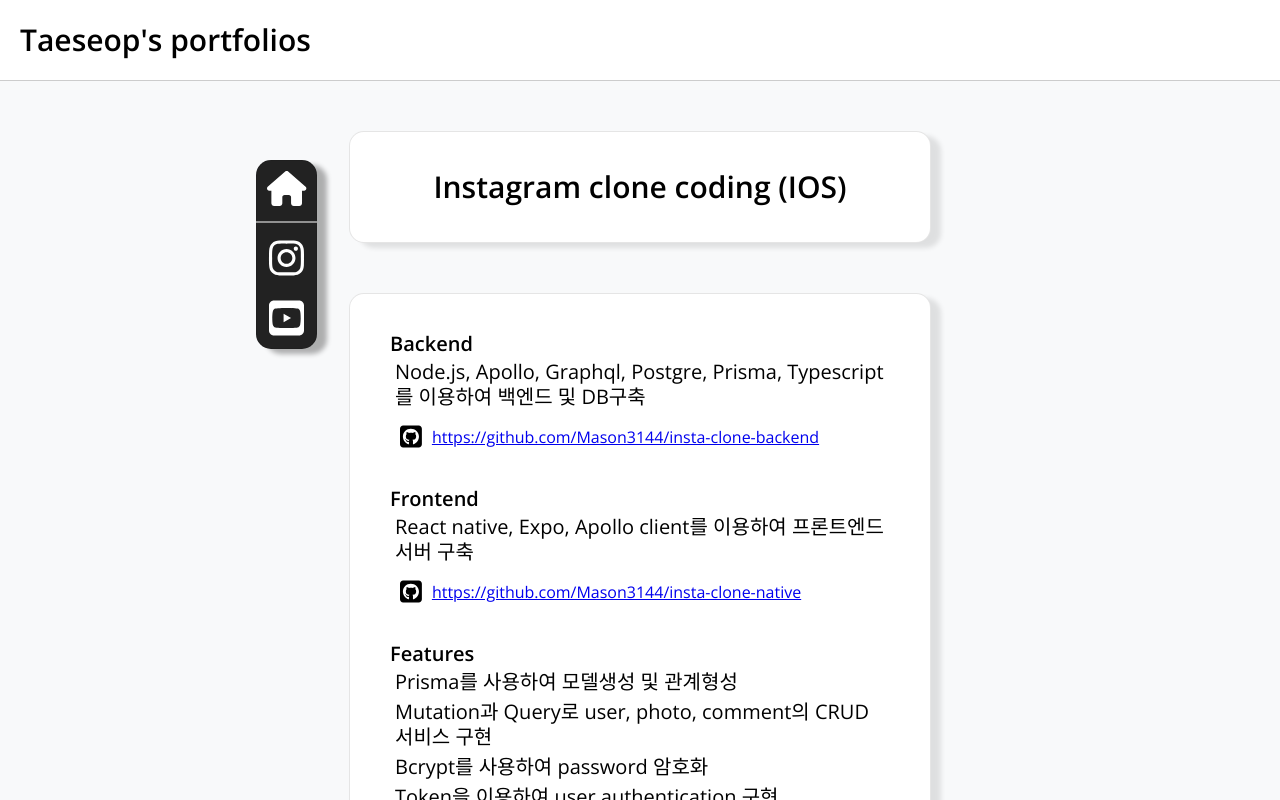
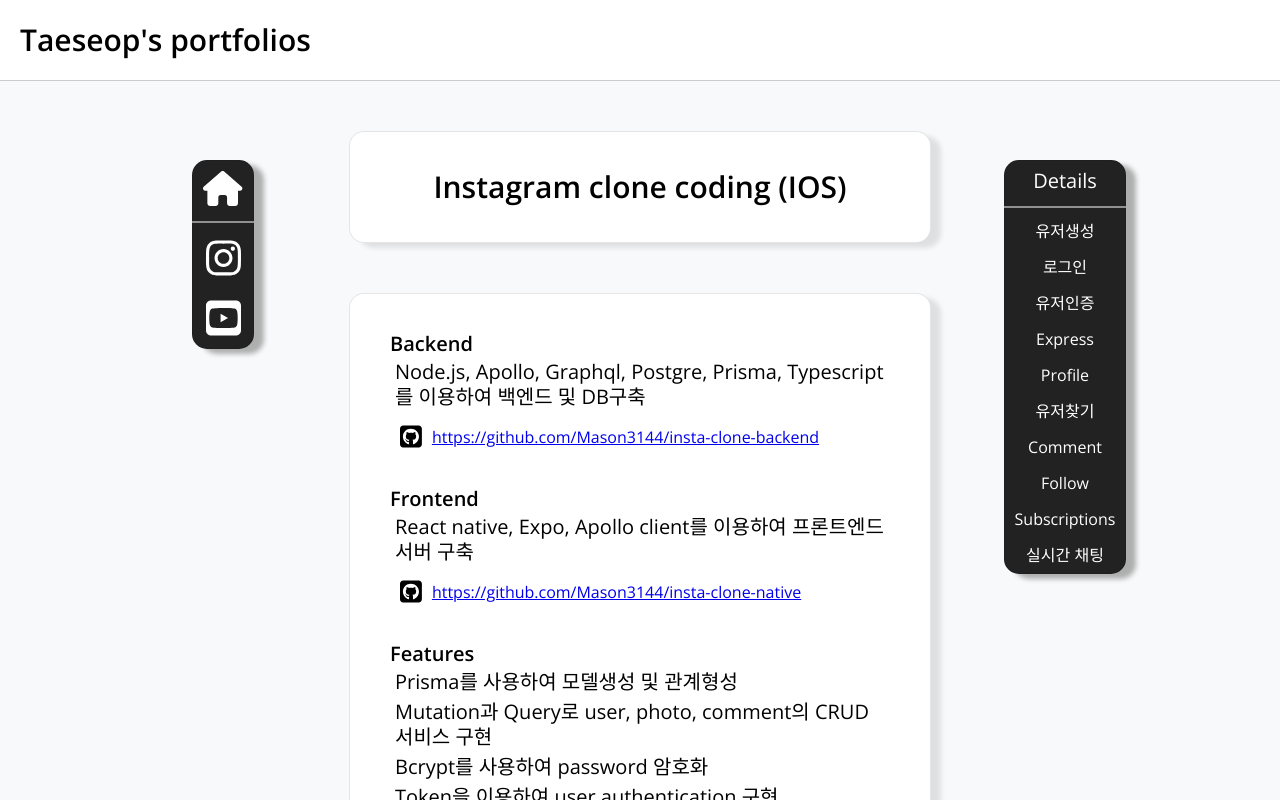
Before and after one commit to Mason3144/portfolio, a React (Create React App) app: page /instagram-clone in a window 1280 px wide. Shown: the top 800 px of the page. Built offline with nearby package versions, Linux system fonts and the light colour scheme.

Commit message:
navigation bar for details

```diff
--- a/src/screens/ContentsForm.js
+++ b/src/screens/ContentsForm.js
@@ -27,6 +27,7 @@
 
   return (
     <Contents>
+      <a name={title} />
       <H5>{title}</H5>
       <a href={url1}>
         <GitLink>
--- a/src/screens/Nav.js
+++ b/src/screens/Nav.js
@@ -12,7 +12,7 @@
   /* padding: 20px; */
   position: fixed;
   top: 20%;
-  left: 20%;
+  left: 15%;
   background-color: rgb(34, 34, 34);
   border: 1px solid rgba(0, 0, 0, 0.1);
   border-radius: 15px;
@@ -21,6 +21,7 @@
   align-items: center;
   flex-direction: column;
   display: flex;
+  width: 60px;
 `;
 const Layer = styled.div`
   width: 100%;
--- a/src/screens/details/instaDetails.js
+++ b/src/screens/details/instaDetails.js
@@ -24,10 +24,58 @@
   display: flex;
   align-items: center;
 `;
+const DetailNav = styled.div`
+  position: fixed;
+  top: 20%;
+  right: 12%;
+  background-color: rgb(34, 34, 34);
+  border: 1px solid rgba(0, 0, 0, 0.1);
+  border-radius: 15px;
+  box-shadow: 10px 5px 5px rgba(0, 0, 0, 0.3);
+  justify-content: center;
+  align-items: center;
+  flex-direction: column;
+  display: flex;
+  color: white;
+`;
+const DetailLink = styled.a`
+  color: white;
+  text-decoration: none;
+  margin: 10px;
+`;
+const Layer = styled.div`
+  width: 100%;
+  border: 1px solid rgba(255, 255, 255, 0.5);
+  margin: 5px 0 5px 0;
+`;
+const Details = styled.span`
+  font-size: 20px;
+  margin: 10px;
+`;
 
 export default function InstaDetails() {
   return (
     <DetailsLayout>
+      <DetailNav>
+        <Details>Details</Details>
+        <Layer />
+        <DetailLink href="#유저생성">유저생성</DetailLink>
+        <DetailLink href="#로그인">로그인</DetailLink>
+        <DetailLink href="#유저인증">유저인증</DetailLink>
+        <DetailLink href="#Express server(GraphQl upload를 위한) 설정">
+          Express
+        </DetailLink>
+        <DetailLink href="#Profile 변경(AWS S3를 이용한 파일 업로드)">
+          Profile
+        </DetailLink>
+        <DetailLink href="#유저 찾기(cursor pagination)">유저찾기</DetailLink>
+        <DetailLink href="#Comment (offset pagination)">Comment</DetailLink>
+        <DetailLink href="#Follow">Follow</DetailLink>
+        <DetailLink href="#Subscriptions(실시간 업데이트 서버)">
+          Subscriptions
+        </DetailLink>
+        <DetailLink href="#실시간 채팅">실시간 채팅</DetailLink>
+      </DetailNav>
       <div>
         <TitleDiv>
           <H3>Details</H3>
@@ -37,7 +85,7 @@
         </TitleDiv>
 
         <ContentsForm
-          title="유저 생성"
+          title="유저생성"
           url1={
             "https://github.com/Mason3144/insta-clone-backend/blob/master/src/users/createAccount/createAccount.resolvers.ts"
           }
```
